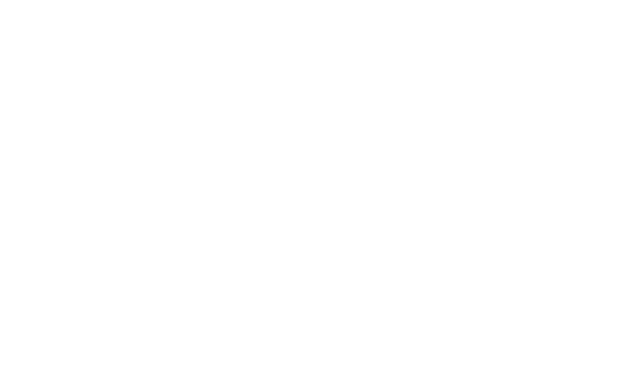
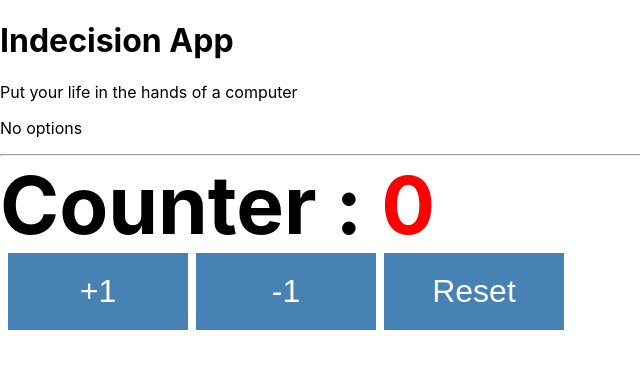
Before and after one commit to OCHIENGDAVIS/scrimba, a React (Create React App) app: page / in a window 1280 px wide. Shown: the top 368 px of the page, without its empty margins (0-640 px from the left). Built offline with nearby package versions, Linux system fonts and the light colour scheme.

Commit message:
js events

```diff
--- a/src/App.js
+++ b/src/App.js
@@ -4,76 +4,112 @@
 
 
 function App() {
-  exploreEs6()
+  // exploreEs6()
+  console.log('Rerendering the app')
   let app = {
+    title : 'Indecision App',
+    subtitle : 'Put your life in the hands of a computer',
+    options : [],
+    count : 0,
+  }
+  const add = (e)=>{
+    console.log('Add one.....')
+    e.persist()
+    app.count ++
+    console.log(app.count)
+  }
+  const subtratc = (e)=>{
 
-    subtitle : 'Put your life in the hands of a computer',
-    options : []
+    console.log('subtract......')
+    e.persist()
+    app.count --
+    console.log(app.count)
+    reRender()
+  }
+  const reset = (e)=>{
+    console.log('reset......')
+    e.persist()
+    app.count =0
+    console.log(app.count)
   }
   let appExpresssion = (
     <div>
      {app.title && <div><h1>{app.title}</h1><p>{app.subtitle}</p></div>}
-     {app.options.length >0 && <ul><li>one</li><li>two</li></ul>}
+     {app.options.length >0 ? <ul><li>one</li><li>two</li></ul> : <p>No options</p>}
+
+     <hr></hr>
+      <h1 className='counter'>Counter :  <span>{app.count}</span></h1>
+      <button className="btn" onClick={add}>+1</button>
+      <button className="btn" onClick={subtratc}>-1</button>
+      <button className="btn" onClick={reset}>Reset</button>
     </div>
   )
-  let user = {
-    username : 'Davis',
-    age : 17,
+  // let user = {
+    // username : 'Davis',
+    // age : 17,
 
-  }
-  function getLocation(location){
-    if(location){
-      return true
-    }
-    else{
-      return false
-    }
+  // }
+  // function getLocation(location){
+  //   if(location){
+  //     return true
+  //   }
+  //   else{
+  //     return false
+  //   }
 
-  }
-  let userExpresssion = (
-    <div>
-      <h1>{user.username}</h1>
-     { user.age > 18 ?  <p>Age : {user.age}</p> : undefined}
-      {/* <p>location : {getLocation()}</p> */}
-      {getLocation() ? <p>Location : {'Kenya'}</p>  : undefined}
-      {false}
-    </div>
-  )
-  function exploreEs6(){
-      let name = "davis"
-      name = 'mike'
-      console.log(name)
-      const nameCost  = 'Frank'
-      console.log(nameCost)
-  }
-  arrow()
-  console.log('Making the arrow funtion to work........')
-  console.log(getFirstName('Brian Ochieng'))
-  console.log(arrowFirnName('James Omollo'))
+  // }
+  // let userExpresssion = (
+  //   <div>
+  //     <h1>{user.username}</h1>
+  //    { user.age > 18 ?  <p>Age : {user.age}</p> : undefined}
+  //     {/* <p>location : {getLocation()}</p> */}
+  //     {getLocation() ? <p>Location : {'Kenya'}</p>  : undefined}
+  //     {false}
+  //   </div>
+  // )
+  // function exploreEs6(){
+  //     let name = "davis"
+  //     name = 'mike'
+  //     console.log(name)
+  //     const nameCost  = 'Frank'
+  //     console.log(nameCost)
+  // }
+  // arrow()
+  // console.log('Making the arrow funtion to work........')
+  // console.log(getFirstName('Brian Ochieng'))
+  // console.log(arrowFirnName('James Omollo'))
+
 
   return  appExpresssion
+
 }
 
-const arrow = ()=>{
-  const square = (x)=>{
-    // console.log(anotherFunction(3))
-    console.log(x*x)
-  }
+const reRender = ()=>{
+  App()
+}
+
+
+
+// const arrow = ()=>{
+//   const square = (x)=>{
+//     // console.log(anotherFunction(3))
+//     console.log(x*x)
+//   }
   // console.log('i am an arrow function')
   // square(23)
-}
-const anotherFunction = x=>x*2
+// }
+// const anotherFunction = x=>x*2
 
 // Challenge => Arrow functiona
 // getFirstName(Mike smith) return Mike
 // create a regular arroew functions
 // create arrw function using the shorthand syntax
 
-const getFirstName = (fullName)=>{
-  return fullName.split(' ')[0]
+// const getFirstName = (fullName)=>{
+//   return fullName.split(' ')[0]
 
-}
-const arrowFirnName = fullName=>fullName.split(' ')[0]
+// }
+// const arrowFirnName = fullName=>fullName.split(' ')[0]
 
 
 
@@ -81,30 +117,38 @@
 
 // arguments object is nolonger bound
 
-console.log('More on the arrow functions')
-const add = (a, b)=>{
-  // console.log(arguments)
-  return a + b
-}
-console.log(add(5,2, 300, 400))
+// console.log('More on the arrow functions')
+// const add = (a, b)=>{
+//   // console.log(arguments)
+//   return a + b
+// }
+// console.log(add(5,2, 300, 400))
 
 
 
 // The this keyword is nolonger bound
-const user = {
-  name : 'davis',
-  cities : ['Nairobi', 'Mombasa', 'Kedu bay'],
-  printCities(){
-    console.log(this.name)
-    console.log(this.cities)
-    const cityMessage = this.cities.map  (city=>{
-      console.log(this.name + 'has lived in ' +city)
-    })
-    console.log(cityMessage, 'City message is here')
-  }
+// const user = {
+//   name : 'davis',
+//   cities : ['Nairobi', 'Mombasa', 'Kedu bay'],
+//   printCities(){
+//     console.log(this.name)
+//     console.log(this.cities)
+//     const cityMessage = this.cities.map (city=>{
+//       console.log(this.name + 'has lived in ' +city)
+//     })
+//     console.log(cityMessage, 'City message is here')
+//   }
 
 
-}
-user.printCities()
+// }
+// user.printCities()
 
+// const multiplier = {
+//   numbers : [1,2,3,4,5],
+//   multiply(multiplyBy){
+//     return this.numbers.map(number=>number*multiplyBy)
+//   }
+// }
+
+// console.log(multiplier.multiply(20))
 export default App;
--- a/src/index.css
+++ b/src/index.css
@@ -12,3 +12,30 @@
   font-family: source-code-pro, Menlo, Monaco, Consolas, 'Courier New',
     monospace;
 }
+
+.btn{
+  padding: 20px 20px;
+  font-size: 2rem;
+  color: white;
+  background: steelblue;
+  width: 180px;
+  margin-left: .5rem;
+  cursor: pointer;
+  border: none;
+
+}
+.counter{
+  font-size: 5rem;
+  margin: 0;
+  padding: 0;
+}
+hr{
+  margin: 0;
+  padding: 0;
+}
+.btn:hover{
+  background: rgb(34, 117, 185);
+}
+h1 span{
+  color: red;
+}
```
